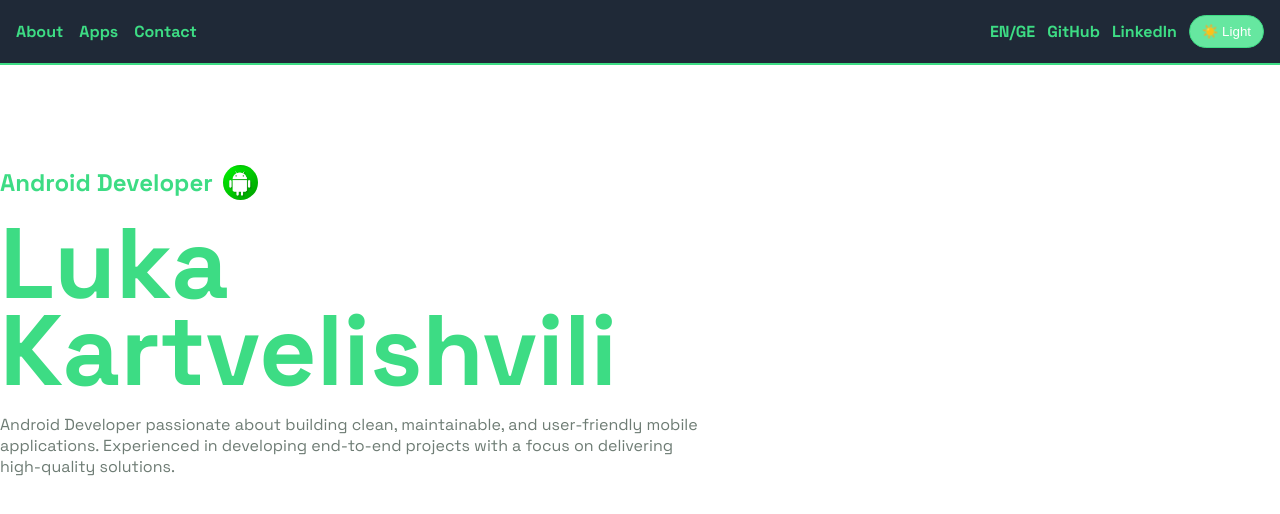
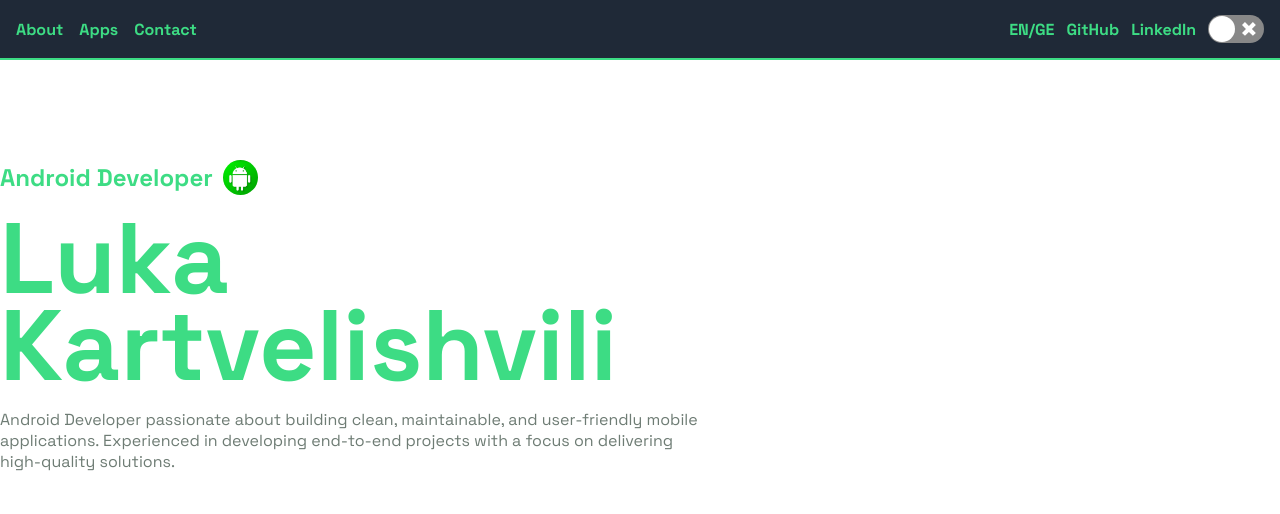
Before and after one commit to Lluka21/kartvelishvili.dev, a React (Vite) app: page / in a window 1280 px wide. Shown: the top 514 px of the page. Built offline with nearby package versions, Linux system fonts and the light colour scheme.

Commit message:
change toggling mode

```diff
--- a/package.json
+++ b/package.json
@@ -11,7 +11,8 @@
   },
   "dependencies": {
     "react": "^19.2.7",
-    "react-dom": "^19.2.7"
+    "react-dom": "^19.2.7",
+    "react-switch": "^7.1.0"
   },
   "devDependencies": {
     "@eslint/js": "^10.0.1",
--- a/src/components/Navbar/Navbar.jsx
+++ b/src/components/Navbar/Navbar.jsx
@@ -1,6 +1,7 @@
 import { useContext } from "react";
 import { ThemeContext } from "../../context/ThemeContext";
 import "./Navbar.css";
+import ReactSwitch from "react-switch";
 
 export default function Navbar() {
   const { darkMode, setDarkMode } = useContext(ThemeContext);
@@ -20,13 +21,7 @@ export default function Navbar() {
           <span>EN/GE</span>
           <span>GitHub</span>
           <span>LinkedIn</span>
-
-          <button
-            onClick={() => setDarkMode(!darkMode)}
-            className="theme-button"
-          >
-            {darkMode ? "🌙 Dark" : "☀️ Light"}
-          </button>
+          <ReactSwitch checked={darkMode} onChange={setDarkMode} />
         </div>
       </div>
     </div>
```
Also changed, not shown: 1 other file (tests, documents, lock files or other folders).
